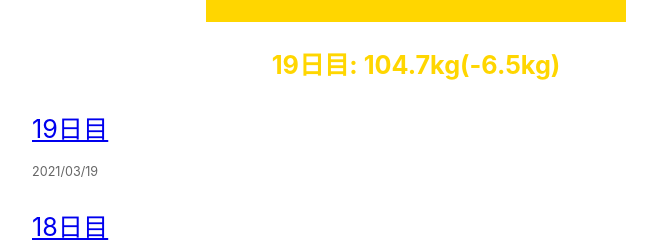
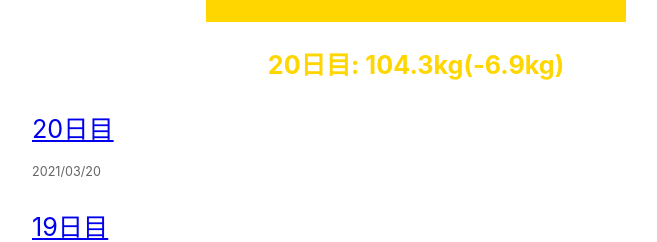
Before and after one commit to fusho-takahashi/fat2fit, a Next.js app: page / in a window 1280 px wide. Shown: the part 414-656 px from the top of the page, without its empty margins (224-881 px from the left). Built offline with nearby package versions, Linux system fonts and the light colour scheme.

Commit message:
add daily article

```diff
--- /dev/null
+++ b/posts/20日目.md
@@ -0,0 +1,12 @@
+---
+title: '20日目'
+date: '2021-03-20'
+---
+
+- 体重: 104.3kg
+- 前日比: -0.4kg
+- 摂取カロリー: 2,000kcal 前後
+
+休日はなかなかいつもと同じ食事を摂るのが難しいので、カロリーだけは守ろうと決めている。本日はちょっと食事を作る気になれず久々にそばを食べた。そばはなんとなくヘルシーでローカロリーなイメージがあったので、自信満々にざるの 2 枚もりを食べたのだが、これが大誤算。後に調べると、そばだけで 700kcal 以上もあったのだ！あぁ神様！そんなに美味しくもないチェーン店のそばに 700kcal も捧げてしまった私をお許しください…。
+
+**マッチョまであと 80 日**
--- a/src/pages/index.tsx
+++ b/src/pages/index.tsx
@@ -22,7 +22,7 @@ const Home = ({
         <title>{siteTitle}</title>
       </Head>
       <section className={styles.subHeading}>
-        <p>19日目: 104.7kg(-6.5kg)</p>
+        <p>20日目: 104.3kg(-6.9kg)</p>
       </section>
       <section className={`${utilStyles.headingMd} ${utilStyles.padding1px}`}>
         <ul className={utilStyles.list}>
```
